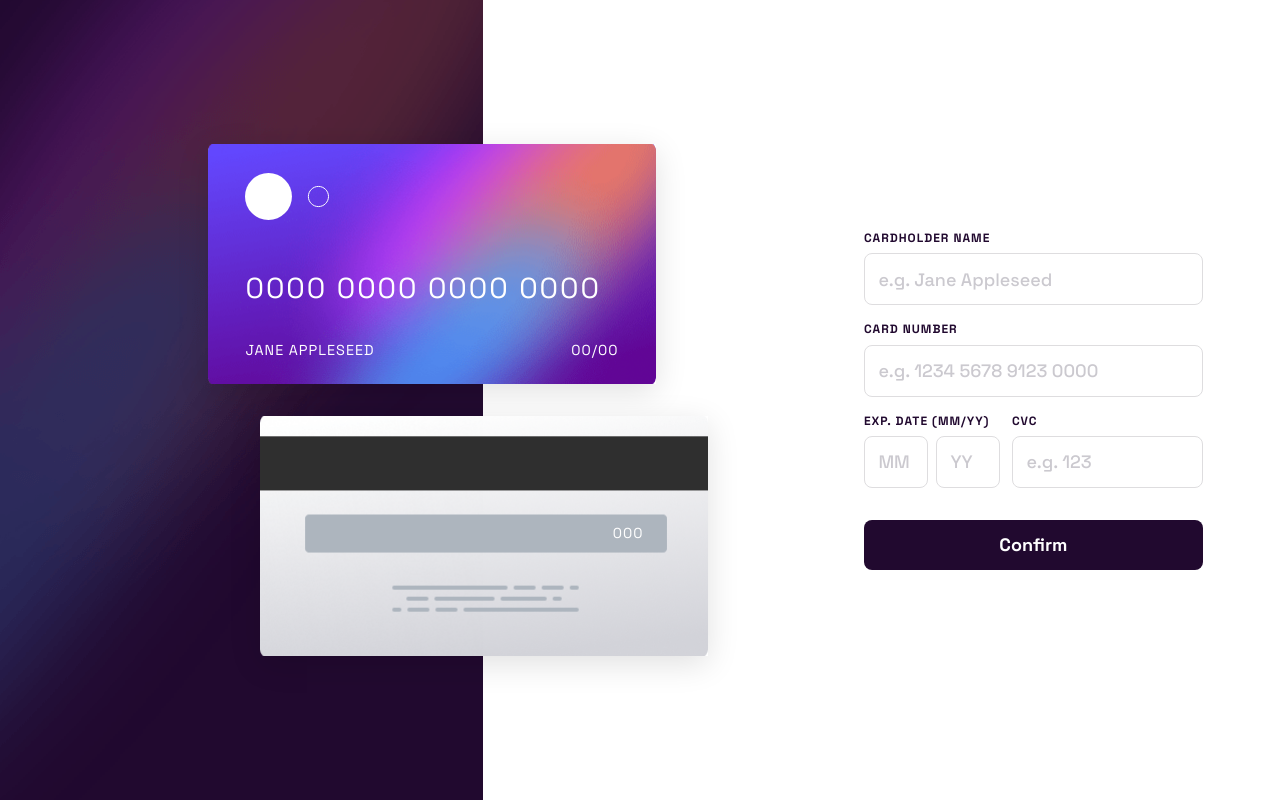
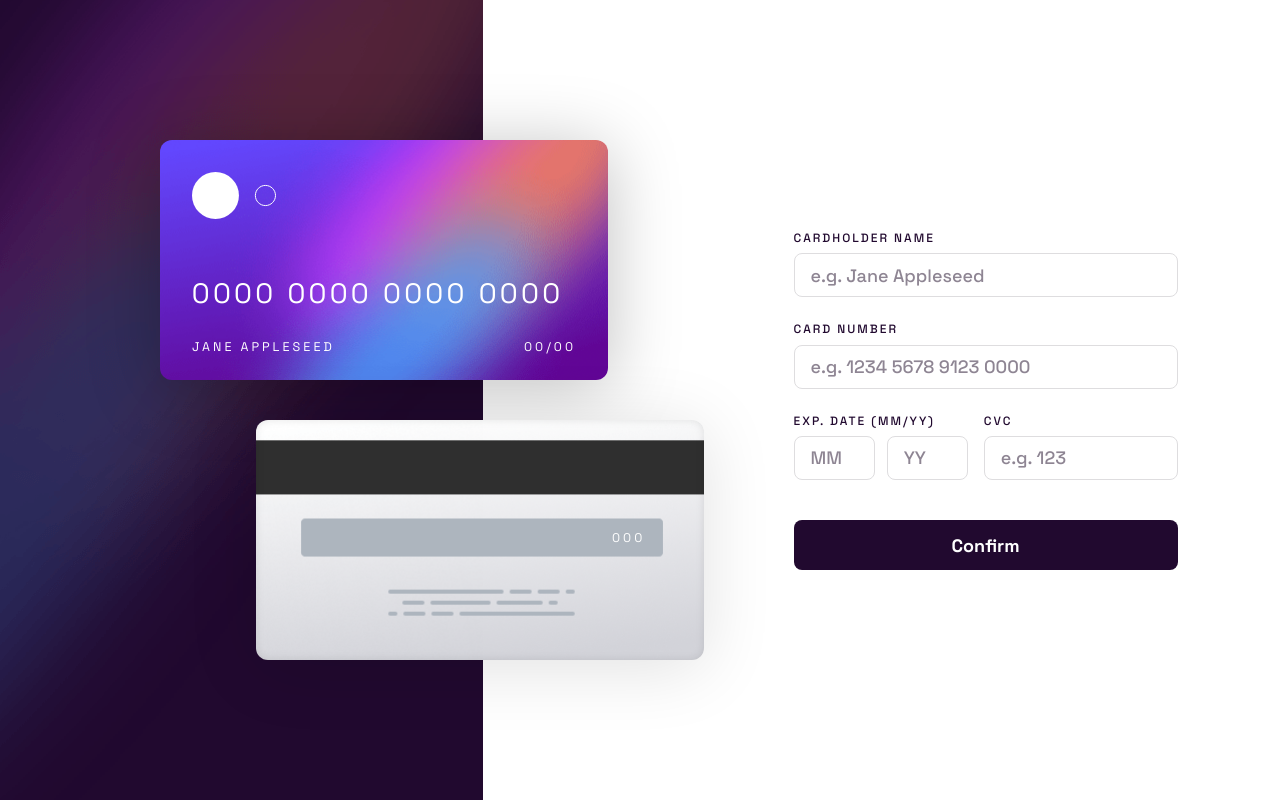
Before and after one commit to Whiskydog/frontendmentor-interactive-card-details-form, a React (Vite) app: page / in a window 1280 px wide. Built offline with nearby package versions, Linux system fonts and the light colour scheme.

Commit message:
Final styling

```diff
--- a/src/Form.jsx
+++ b/src/Form.jsx
@@ -81,10 +81,10 @@ export default function Form({
       {cardNumberError && (
         <p className={style.error}>{cardNumberError.message}</p>
       )}
-      <div className={style.flexContainer}>
+      <div className={style.bottomContainer}>
         <div className={style.expDate}>
           <label htmlFor="card-exp-month">EXP. DATE (MM/YY)</label>
-          <div className={style.flexContainer}>
+          <div className={style.flex}>
             <input
               id="card-exp-month"
               {...register("expMonth", {
--- a/src/styles/Card.module.css
+++ b/src/styles/Card.module.css
@@ -5,18 +5,19 @@
   left: 0;
   right: 0;
   margin: auto;
+  letter-spacing: 2px;
 }
 
 .cardholderName,
 .cardExpiryDate,
 .cardCvc {
-  letter-spacing: 1px;
-  font-size: 0.5em;
+  font-size: 0.65em;
 }
 
 .cardNumber {
-  margin-bottom: 1.2em;
-  letter-spacing: 2px;
+  margin-bottom: 1em;
+  letter-spacing: 3px;
+  font-variant-numeric: tabular-nums;
 }
 
 .cardFace {
@@ -24,6 +25,7 @@
   width: 18rem;
   height: 10rem;
   color: white;
+  border-radius: 0.75rem;
 }
 
 .cardBack {
@@ -35,21 +37,21 @@
 .cardCvc {
   display: inline;
   position: relative;
-  top: 7.1em;
-  left: 25.5em;
+  top: 4.1rem;
+  left: 14rem;
 }
 
 .cardFront {
   composes: cardFace;
   margin-top: -69px;
-  padding: 1em 1.3em;
-  box-shadow: 0px 8px 30px rgba(0, 0, 0, 0.12);
+  padding: 1em;
+  box-shadow: 0px 8px 70px rgba(0, 0, 0, 0.25);
   background: center / cover no-repeat url("../assets/images/bg-card-front.png");
 }
 
 .cardLogo {
   height: 30px;
-  margin-bottom: 1.75em;
+  margin-bottom: 2em;
 }
 
 .cardBottomRow {
@@ -62,10 +64,17 @@
     display: flex;
     flex-direction: column;
     justify-content: center;
-    gap: 2rem;
+    gap: 2.5rem;
     top: 0;
     bottom: 0;
-    margin: 0 13rem;
+    margin: 0 10rem;
+    letter-spacing: 3px;
+  }
+
+  .cardholderName,
+  .cardExpiryDate,
+  .cardCvc {
+    font-size: 0.45em;
   }
 
   .cardLogo {
@@ -73,22 +82,29 @@
   }
 
   .cardCvc {
-    top: 6.55em;
-    left: 24.5em;
+    top: 5.9rem;
+    left: 22.25rem;
   }
 
   .cardFace {
     width: 28rem;
     height: 15rem;
-    font-size: 1.8rem;
+    font-size: 1.75rem;
   }
 
   .cardBack {
     order: 1;
-    box-shadow: 0px 8px 30px rgba(0, 0, 0, 0.12);
+    margin-left: 6rem;
+    box-shadow: inset 0px 0px 8px rgba(0, 0, 0, 0.1),
+      0px 8px 70px rgba(0, 0, 0, 0.12);
   }
 
   .cardFront {
+    padding: 2rem;
     margin-top: 0;
   }
+
+  .cardNumber {
+    letter-spacing: 3.8px;
+  }
 }
--- a/src/styles/Form.module.css
+++ b/src/styles/Form.module.css
@@ -1,4 +1,5 @@
 .ccForm {
+  box-sizing: content-box;
   max-width: 24rem;
   margin: auto;
   margin-top: 2.5em;
@@ -8,9 +9,9 @@
 .ccForm label {
   display: block;
   font-size: 0.75rem;
-  letter-spacing: 1px;
+  letter-spacing: 2px;
   color: hsl(278, 68%, 11%);
-  font-weight: 700;
+  font-weight: 500;
   margin-bottom: 0.45rem;
 }
 
@@ -18,8 +19,8 @@
   width: 100%;
   font-weight: 500;
   border: 1px solid hsl(270, 3%, 87%);
-  padding: 0.75em;
-  margin-bottom: 1rem;
+  padding: 0.6rem 1rem;
+  margin-bottom: 1.5rem;
   border-radius: 8px;
 }
 
@@ -36,7 +37,7 @@
 }
 
 .ccForm input::placeholder {
-  color: hsl(264, 5%, 80%);
+  color: hsl(279, 6%, 55%);
 }
 
 .btn {
@@ -57,9 +58,14 @@
   background-color: hsl(278, 68%, 20%);
 }
 
-.flexContainer {
+.flex {
   display: flex;
-  gap: 0.5rem;
+  gap: 0.75rem;
+}
+
+.bottomContainer {
+  composes: flex;
+  gap: 1rem;
 }
 
 .expDate,
@@ -68,16 +74,7 @@
 }
 
 .expDate {
-  flex: 0.75;
-}
-
-.cvc {
-  flex: 1.25;
-  margin-left: 0.25rem;
-}
-
-.expDate input {
-  width: 4rem;
+  flex: 0.9;
 }
 
 .error {
@@ -120,11 +117,11 @@
 @media all and (min-width: 1200px) {
   .ccForm {
     margin-top: auto;
-    margin-left: 28%;
+    margin-left: 22.5%;
   }
 
   .complete {
     margin: auto;
-    margin-left: 28%;
+    margin-left: 22.5%;
   }
 }
```
